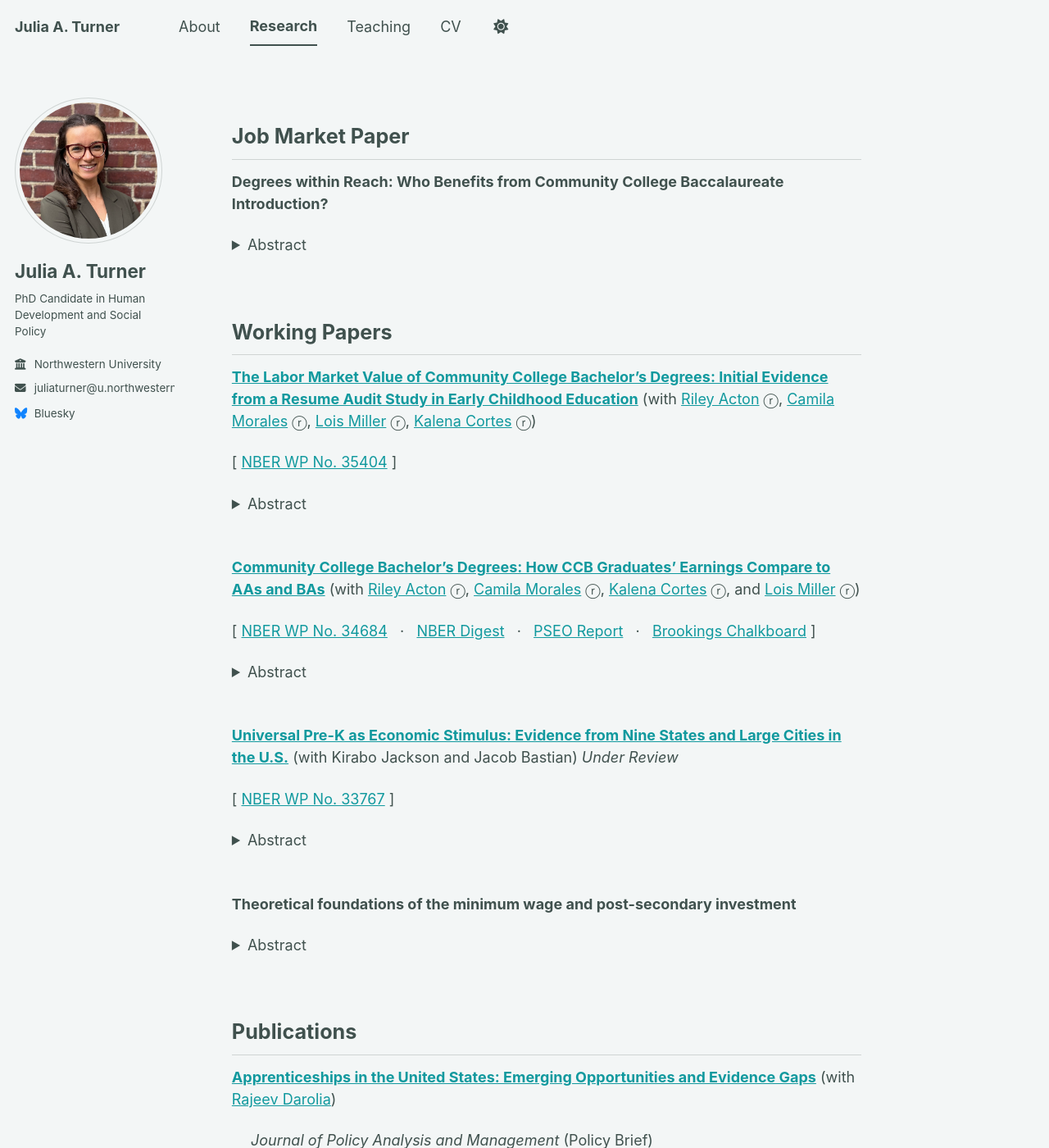
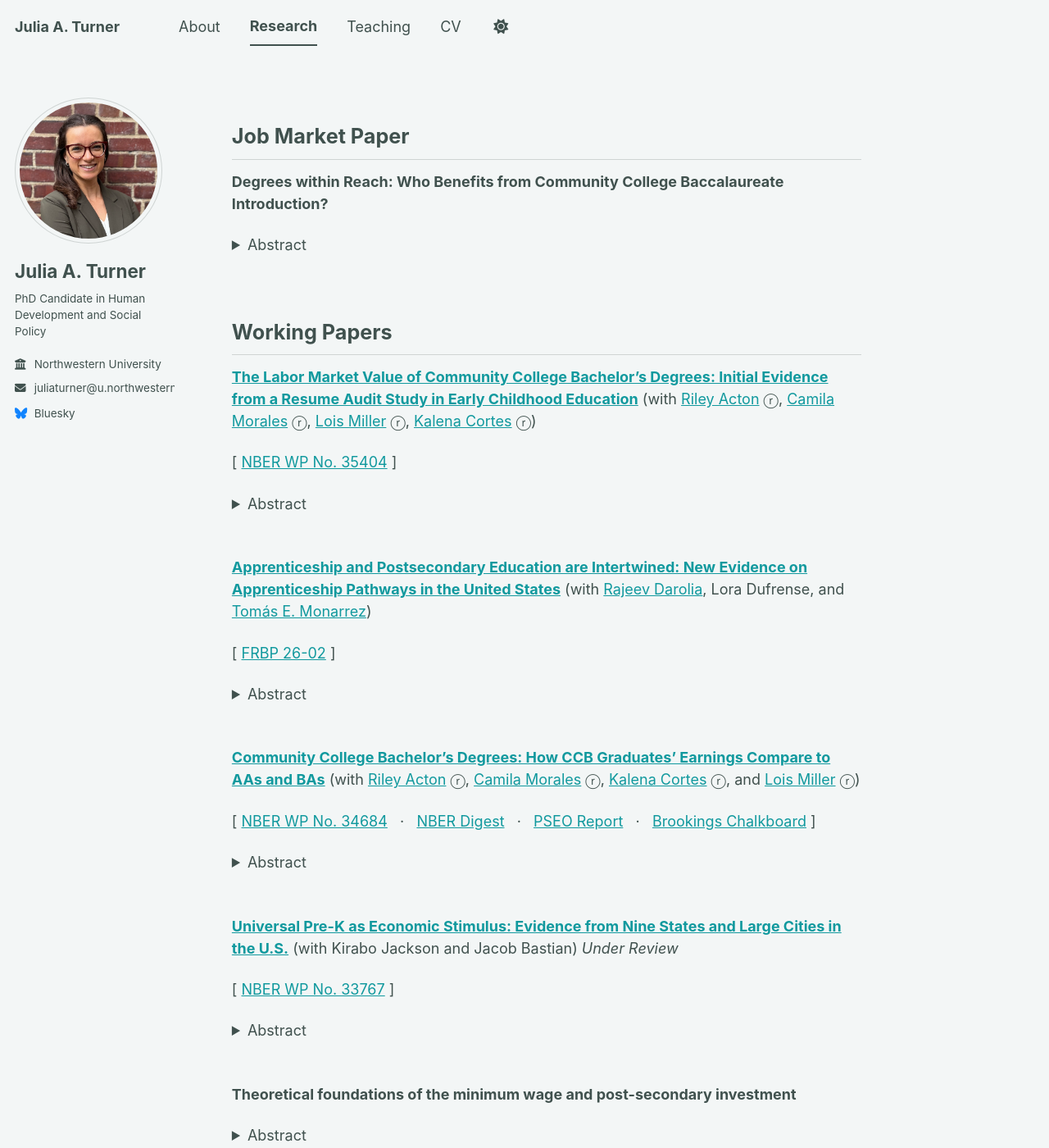
Before and after one commit to julia-a-turner/julia-a-turner.github.io, a Jekyll site: the page built from _pages/research.md, in a window 1280 px wide and 1400 px high. Shown: the whole window at 82% size. Built offline with Jekyll 4.4.1, drawn with Linux system fonts in a browser that asks for light colours; a script bundle is joined from its source files by our own code; library files that are not in the unit come from our copies.

Commit message:
Update research.md

```diff
--- a/_pages/research.md
+++ b/_pages/research.md
@@ -32,6 +32,22 @@ Community colleges are more financially, academically, and geographically access
 <br>
 
 <strong>Presented at:</strong> Minneapolis Fed Opportunity for Inclusive Growth Institute's Early Career Workshop (Miller), APPAM 2025 (Turner), AEFP 2026 (Miller), Upjohn Insititue (Cortes)
+
+</details>
+
+<br>
+
+
+**[Apprenticeship and Postsecondary Education are Intertwined: New Evidence on Apprenticeship Pathways in the United States](https://www.philadelphiafed.org/consumer-finance/education-finance/apprenticeship-and-postsecondary-education-are-intertwined)**
+(with [Rajeev Darolia](http://rajeevdarolia.com/), Lora Dufrense, and [Tomás E. Monarrez](https://tmonarrez.github.io/))
+
+[ [FRBP 26-02]([https://www.nber.org/papers/w35404](https://www.philadelphiafed.org/consumer-finance/education-finance/apprenticeship-and-postsecondary-education-are-intertwined)) ]
+
+<details>
+<summary>Abstract</summary>
+<br>
+We use a large sample of online job postings and individual worker profiles to study apprenticeship in the United States. Counter to a view where apprenticeship and postsecondary education are substitutes, we find that these skill-building pathways are deeply intertwined for many: Nearly half of apprentices start their apprenticeships having already attended some college, and about 32 percent of apprentices arrive with prior college credentials. Similarly, about 40 percent of apprentices who started their apprenticeships with no prior education ultimately attain a bachelor’s degree or higher. Pathways vary considerably across fields: Apprentices in the trades typically enter with little aligned prior education, suggesting that many of these students are using the apprenticeship to break into a new field. Apprentices in white-collar occupations, however, more often arrive already embedded in the relevant domain, suggesting that they use apprenticeship to deepen skills within an existing career trajectory. For many participants, apprenticeship serves as an intermediate step in a longer postsecondary trajectory, which carries important implications for the evaluation of apprenticeship programs within the broader postsecondary education system.
+<br>
 
 </details>
 
```
